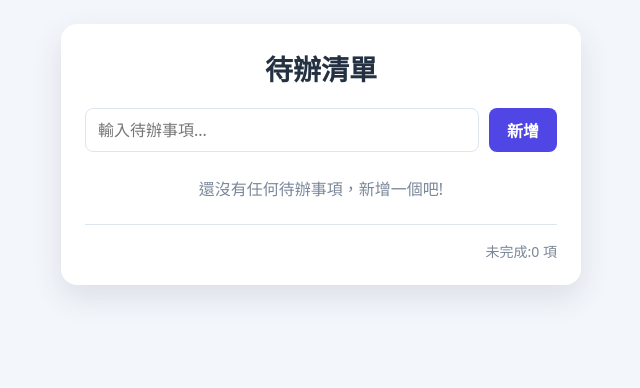
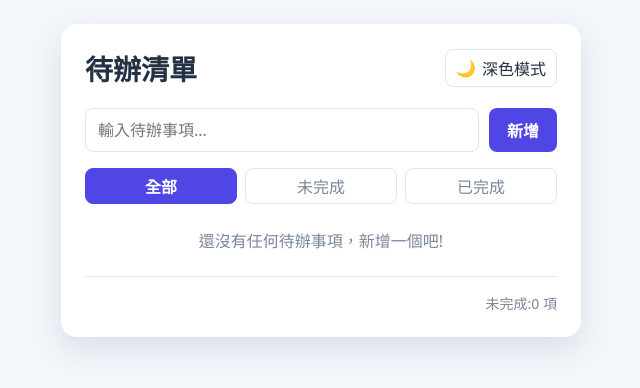
Before and after one commit to ejeanlintw/2026boocamp, a plain HTML site: page index.html in a window 1280 px wide. Shown: the whole page, without its empty margins (319-959 px from the left). Drawn offline with Linux system fonts and the light colour scheme.

Commit message:
新增主題切換功能與篩選待辦事項的功能

```diff
--- a/app.js
+++ b/app.js
@@ -2,12 +2,47 @@
 
 // 儲存在 localStorage 的資料鍵名
 const STORAGE_KEY = "todo-list-items";
+const THEME_STORAGE_KEY = "todo-theme";
 
 const todoForm = document.querySelector("#todo-form");
 const todoInput = document.querySelector("#todo-input");
 const todoList = document.querySelector("#todo-list");
 const emptyMessage = document.querySelector("#empty-message");
 const todoCount = document.querySelector("#todo-count");
+const themeToggle = document.querySelector("#theme-toggle");
+const filterButtons = document.querySelectorAll(".filter-button");
+
+let currentFilter = "all";
+
+// 根據主題設定更新網頁與切換按鈕
+function applyTheme(theme) {
+  document.documentElement.dataset.theme = theme;
+  const isDark = theme === "dark";
+  themeToggle.querySelector(".theme-icon").textContent = isDark ? "☀️" : "🌙";
+  themeToggle.querySelector(".theme-text").textContent = isDark ? "淺色模式" : "深色模式";
+  themeToggle.setAttribute("aria-label", isDark ? "切換淺色模式" : "切換深色模式");
+}
+
+// 沒有手動設定時跟隨作業系統的深淺色設定
+function initializeTheme() {
+  const savedTheme = localStorage.getItem(THEME_STORAGE_KEY);
+  const systemTheme = window.matchMedia("(prefers-color-scheme: dark)").matches
+    ? "dark"
+    : "light";
+  applyTheme(savedTheme === "dark" || savedTheme === "light" ? savedTheme : systemTheme);
+
+  window.matchMedia("(prefers-color-scheme: dark)").addEventListener("change", (event) => {
+    if (!localStorage.getItem(THEME_STORAGE_KEY)) {
+      applyTheme(event.matches ? "dark" : "light");
+    }
+  });
+}
+
+themeToggle.addEventListener("click", () => {
+  const nextTheme = document.documentElement.dataset.theme === "dark" ? "light" : "dark";
+  localStorage.setItem(THEME_STORAGE_KEY, nextTheme);
+  applyTheme(nextTheme);
+});
 
 // 從 localStorage 讀取待辦事項
 function loadTodos() {
@@ -30,7 +65,17 @@ function saveTodos() {
 function renderTodos() {
   todoList.replaceChildren();
 
-  todos.forEach((todo) => {
+  const filteredTodos = todos.filter((todo) => {
+    if (currentFilter === "active") {
+      return !todo.completed;
+    }
+    if (currentFilter === "completed") {
+      return todo.completed;
+    }
+    return true;
+  });
+
+  filteredTodos.forEach((todo) => {
     const item = document.createElement("li");
     item.className = "todo-item";
     item.classList.toggle("completed", todo.completed);
@@ -69,8 +114,33 @@ function renderTodos() {
 
   const unfinishedCount = todos.filter((todo) => !todo.completed).length;
   todoCount.textContent = `未完成:${unfinishedCount} 項`;
-  emptyMessage.classList.toggle("hidden", todos.length > 0);
+  emptyMessage.classList.toggle("hidden", filteredTodos.length > 0);
+
+  if (filteredTodos.length === 0) {
+    if (currentFilter === "active") {
+      emptyMessage.textContent = "沒有未完成的待辦事項";
+    } else if (currentFilter === "completed") {
+      emptyMessage.textContent = "還沒有已完成的待辦事項";
+    } else {
+      emptyMessage.textContent = "還沒有任何待辦事項，新增一個吧!";
+    }
+  }
 }
+
+// 處理篩選按鈕選取狀態與清單顯示
+filterButtons.forEach((button) => {
+  button.addEventListener("click", () => {
+    currentFilter = button.dataset.filter;
+
+    filterButtons.forEach((filterButton) => {
+      const isActive = filterButton === button;
+      filterButton.classList.toggle("active", isActive);
+      filterButton.setAttribute("aria-pressed", String(isActive));
+    });
+
+    renderTodos();
+  });
+});
 
 // 處理新增待辦事項
 todoForm.addEventListener("submit", (event) => {
@@ -93,4 +163,5 @@ todoForm.addEventListener("submit", (event) => {
   todoInput.focus();
 });
 
+initializeTheme();
 renderTodos();
--- a/index.html
+++ b/index.html
@@ -8,7 +8,18 @@
 </head>
 <body>
   <main class="todo-card">
-    <h1>待辦清單</h1>
+    <header class="todo-header">
+      <h1>待辦清單</h1>
+      <button
+        id="theme-toggle"
+        class="theme-toggle"
+        type="button"
+        aria-label="切換深色模式"
+      >
+        <span class="theme-icon" aria-hidden="true">🌙</span>
+        <span class="theme-text">深色模式</span>
+      </button>
+    </header>
 
     <form id="todo-form" class="todo-form" autocomplete="off">
       <input
@@ -19,6 +30,12 @@
       >
       <button type="submit">新增</button>
     </form>
+
+    <div class="filter-buttons" aria-label="篩選待辦事項">
+      <button type="button" class="filter-button active" data-filter="all" aria-pressed="true">全部</button>
+      <button type="button" class="filter-button" data-filter="active" aria-pressed="false">未完成</button>
+      <button type="button" class="filter-button" data-filter="completed" aria-pressed="false">已完成</button>
+    </div>
 
     <ul id="todo-list" class="todo-list" aria-live="polite"></ul>
     <p id="empty-message" class="empty-message">
--- a/styles.css
+++ b/styles.css
@@ -1,15 +1,33 @@
 :root {
   --page-bg: #f3f6fb;
   --card-bg: #ffffff;
+  --input-bg: #ffffff;
   --text-color: #243142;
   --muted-text: #7a8799;
   --border-color: #dde5ef;
   --primary-color: #4f46e5;
   --primary-hover: #4338ca;
+  --primary-soft: #eef2ff;
   --danger-color: #dc2626;
   --danger-hover: #b91c1c;
   --completed-color: #9aa4b2;
   --shadow: 0 12px 30px rgba(51, 65, 85, 0.12);
+}
+
+:root[data-theme="dark"] {
+  --page-bg: #111827;
+  --card-bg: #1f2937;
+  --input-bg: #111827;
+  --text-color: #e5e7eb;
+  --muted-text: #a7b0bf;
+  --border-color: #374151;
+  --primary-color: #818cf8;
+  --primary-hover: #6366f1;
+  --primary-soft: #312e81;
+  --danger-color: #ef4444;
+  --danger-hover: #dc2626;
+  --completed-color: #9ca3af;
+  --shadow: 0 12px 30px rgba(0, 0, 0, 0.28);
 }
 
 * {
@@ -38,10 +56,35 @@ body {
   box-shadow: var(--shadow);
 }
 
+.todo-header {
+  display: flex;
+  align-items: center;
+  justify-content: space-between;
+  gap: 12px;
+  margin-bottom: 20px;
+}
+
 h1 {
-  margin: 0 0 20px;
+  margin: 0;
   font-size: 28px;
-  text-align: center;
+}
+
+.theme-toggle {
+  display: inline-flex;
+  align-items: center;
+  gap: 6px;
+  min-height: 38px;
+  padding: 0 10px;
+  border: 1px solid var(--border-color);
+  border-radius: 8px;
+  background: var(--card-bg);
+  color: var(--text-color);
+  font: inherit;
+  cursor: pointer;
+}
+
+.theme-toggle:hover {
+  background: var(--primary-soft);
 }
 
 .todo-form {
@@ -57,6 +100,7 @@ h1 {
   padding: 0 12px;
   border: 1px solid var(--border-color);
   border-radius: 8px;
+  background: var(--input-bg);
   color: var(--text-color);
   font: inherit;
   outline: none;
@@ -81,6 +125,35 @@ h1 {
 
 .todo-form button:hover {
   background: var(--primary-hover);
+}
+
+.filter-buttons {
+  display: flex;
+  gap: 8px;
+  margin-bottom: 8px;
+}
+
+.filter-button {
+  flex: 1;
+  height: 36px;
+  border: 1px solid var(--border-color);
+  border-radius: 8px;
+  background: var(--card-bg);
+  color: var(--muted-text);
+  font: inherit;
+  cursor: pointer;
+}
+
+.filter-button:hover {
+  border-color: var(--primary-color);
+  color: var(--primary-color);
+}
+
+.filter-button.active {
+  border-color: var(--primary-color);
+  background: var(--primary-color);
+  color: #ffffff;
+  font-weight: 600;
 }
 
 .todo-list {
```
